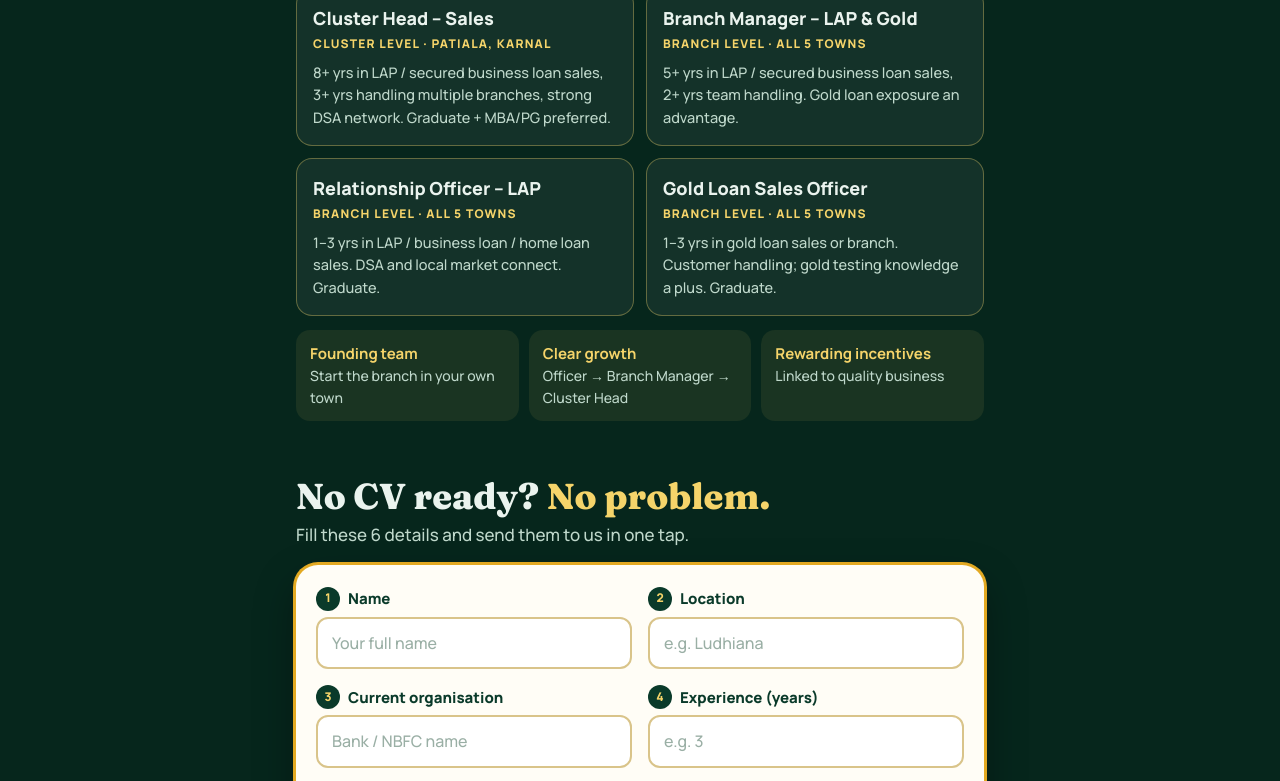
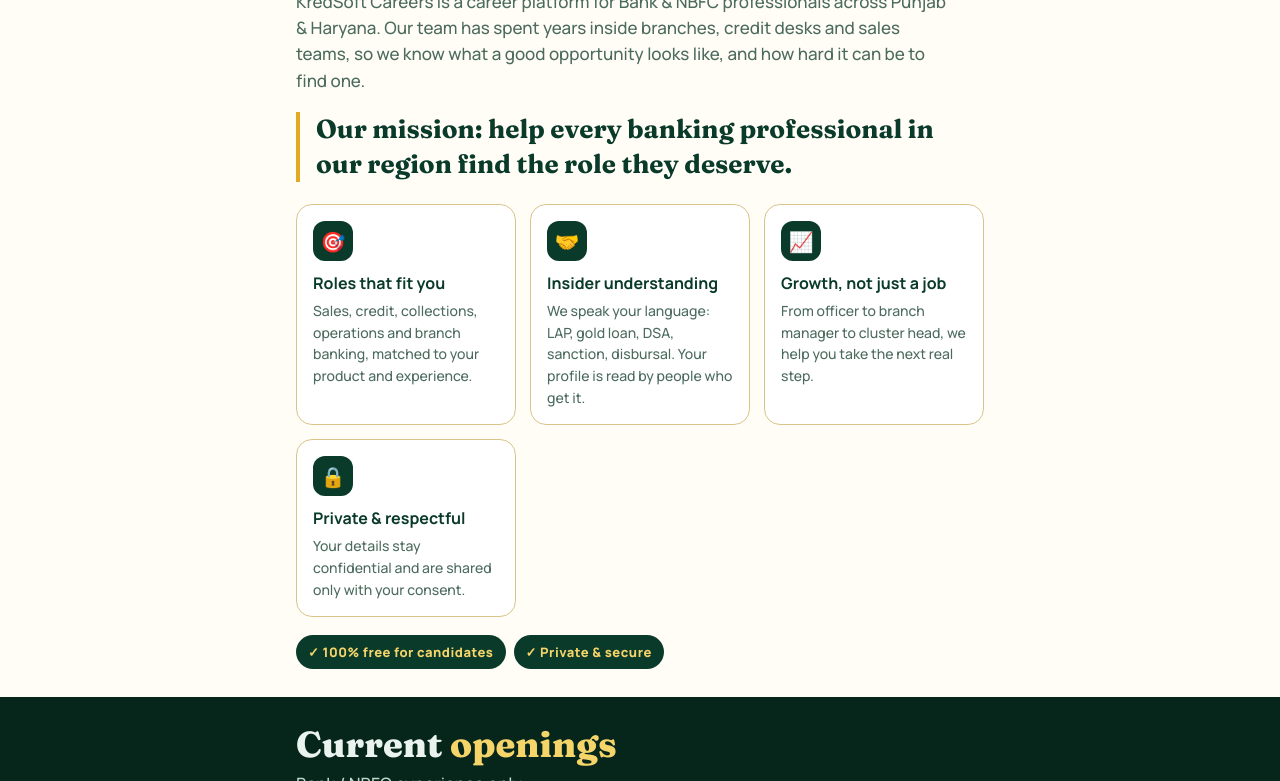
Before and after one commit to kredsoftz/kredsoftz-careers, a plain HTML site: page index.html in a window 1280 px wide. Shown: the part 730-1511 px from the top of the page. Drawn offline with Linux system fonts and the light colour scheme.

Commit message:
Add files via upload

```diff
--- a/index.html
+++ b/index.html
@@ -84,12 +84,23 @@ footer .sign{font-family:var(--display);color:var(--gold-soft);font-size:18px;fo
 footer p{margin:6px 0}
 .toast{position:fixed;left:50%;bottom:calc(20px + env(safe-area-inset-bottom,0px));transform:translateX(-50%);background:var(--ink);color:var(--gold-soft);border:1.5px solid var(--gold);padding:10px 16px;border-radius:12px;font-weight:700;font-size:14px;z-index:10}
 @media (max-width:480px){header img{height:52px}header nav a:not(.cta){display:none}}
+.about{background:var(--paper);color:var(--ink)}
+.about h2 em{color:#9A6F07}
+.about .lead{color:#4C6B5E;max-width:62ch}
+.mission{font-family:var(--display);font-weight:700;font-size:clamp(20px,4.2vw,26px);line-height:1.35;margin:18px 0 22px;padding-left:16px;border-left:4px solid var(--gold);color:var(--ink);max-width:40ch}
+.pillars{display:grid;grid-template-columns:repeat(auto-fit,minmax(200px,1fr));gap:14px}
+.pillar{background:#fff;border:1.5px solid var(--line);border-radius:16px;padding:16px;min-width:0}
+.pillar .ic{width:40px;height:40px;border-radius:12px;background:var(--ink);color:var(--gold-soft);display:flex;align-items:center;justify-content:center;font-size:20px}
+.pillar b{display:block;font-size:16px;margin-top:10px}
+.pillar p{margin:4px 0 0;color:#4C6B5E;font-size:14px}
+.promise{margin-top:18px;display:flex;flex-wrap:wrap;gap:8px}
+.promise span{font-size:13px;font-weight:800;letter-spacing:.04em;background:var(--ink);color:var(--gold-soft);padding:7px 12px;border-radius:999px}
 </style>
 </head>
 <body>
 <header><div class="wrap">
   <img src="logo.png" alt="KredSoft Careers">
-  <nav><a href="#openings">Openings</a><a href="#apply" class="cta">Apply now</a></nav>
+  <nav><a href="#about">About</a><a href="#openings">Openings</a><a href="#apply" class="cta">Apply now</a></nav>
 </div></header>
 
 <main>
@@ -100,6 +111,20 @@ footer p{margin:6px 0}
   <div class="towns"><span class="town">📍 Patiala</span><span class="town">📍 Ludhiana</span><span class="town">📍 Zirakpur</span><span class="town">📍 Karnal</span><span class="town">📍 Hisar</span></div>
   <div class="alert">⏰ Interviews: 21–23 October · On call</div>
   <div class="hero-actions"><a class="btn gold" href="#apply">Apply in 30 seconds</a><a class="btn ghost" href="#openings">See openings</a></div>
+</div></section>
+
+<section id="about" class="about"><div class="wrap">
+  <span class="eyebrow">Who we are</span>
+  <h2 style="margin-top:12px">Built by bankers, <em>for bankers.</em></h2>
+  <p class="lead">KredSoft Careers is a career platform for Bank &amp; NBFC professionals across Punjab &amp; Haryana. Our team has spent years inside branches, credit desks and sales teams, so we know what a good opportunity looks like, and how hard it can be to find one.</p>
+  <p class="mission">Our mission: help every banking professional in our region find the role they deserve.</p>
+  <div class="pillars">
+    <div class="pillar"><div class="ic">🎯</div><b>Roles that fit you</b><p>Sales, credit, collections, operations and branch banking, matched to your product and experience.</p></div>
+    <div class="pillar"><div class="ic">🤝</div><b>Insider understanding</b><p>We speak your language: LAP, gold loan, DSA, sanction, disbursal. Your profile is read by people who get it.</p></div>
+    <div class="pillar"><div class="ic">📈</div><b>Growth, not just a job</b><p>From officer to branch manager to cluster head, we help you take the next real step.</p></div>
+    <div class="pillar"><div class="ic">🔒</div><b>Private &amp; respectful</b><p>Your details stay confidential and are shared only with your consent.</p></div>
+  </div>
+  <div class="promise"><span>✓ 100% free for candidates</span><span>✓ Private &amp; secure</span></div>
 </div></section>
 
 <section id="openings"><div class="wrap">
@@ -159,7 +184,7 @@ footer p{margin:6px 0}
   <p>📲 WhatsApp: <b>79730 01863</b> · ✉️ <b>careers@kredsoftz.in</b></p>
   <p>❌ No calls please · Shortlisted candidates will be called · We never charge any fee</p>
   <div class="sign">— Team KredSoft Careers</div>
-  <p>A <a href="https://kredsoftz.in">Kredsoftz</a> venture · Mohali, Punjab</p>
+  <p>A <a href="https://kredsoftz.in">Kredsoftz</a> venture</p>
 </div></footer>
 <div class="toast" id="toast" hidden></div>
 
```
